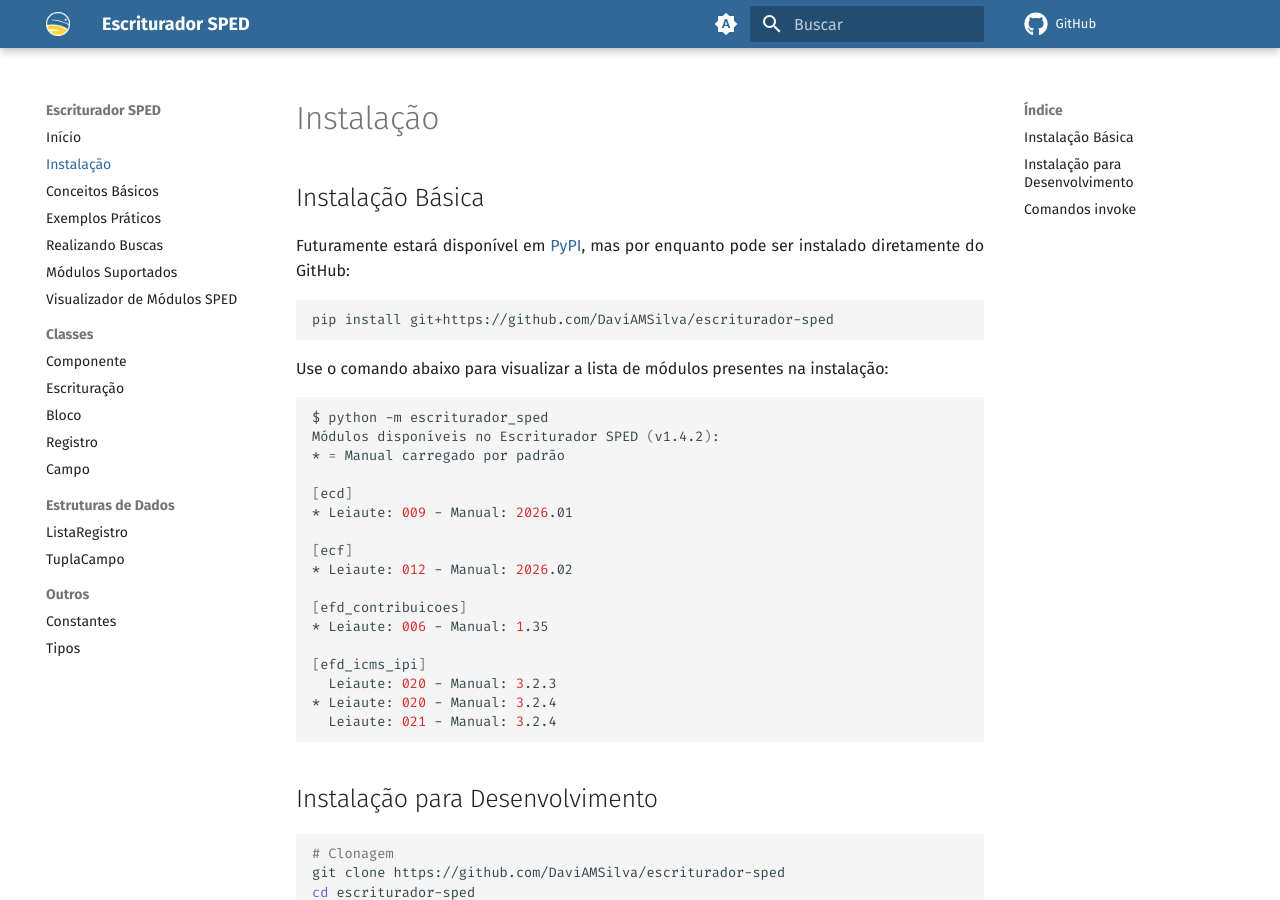
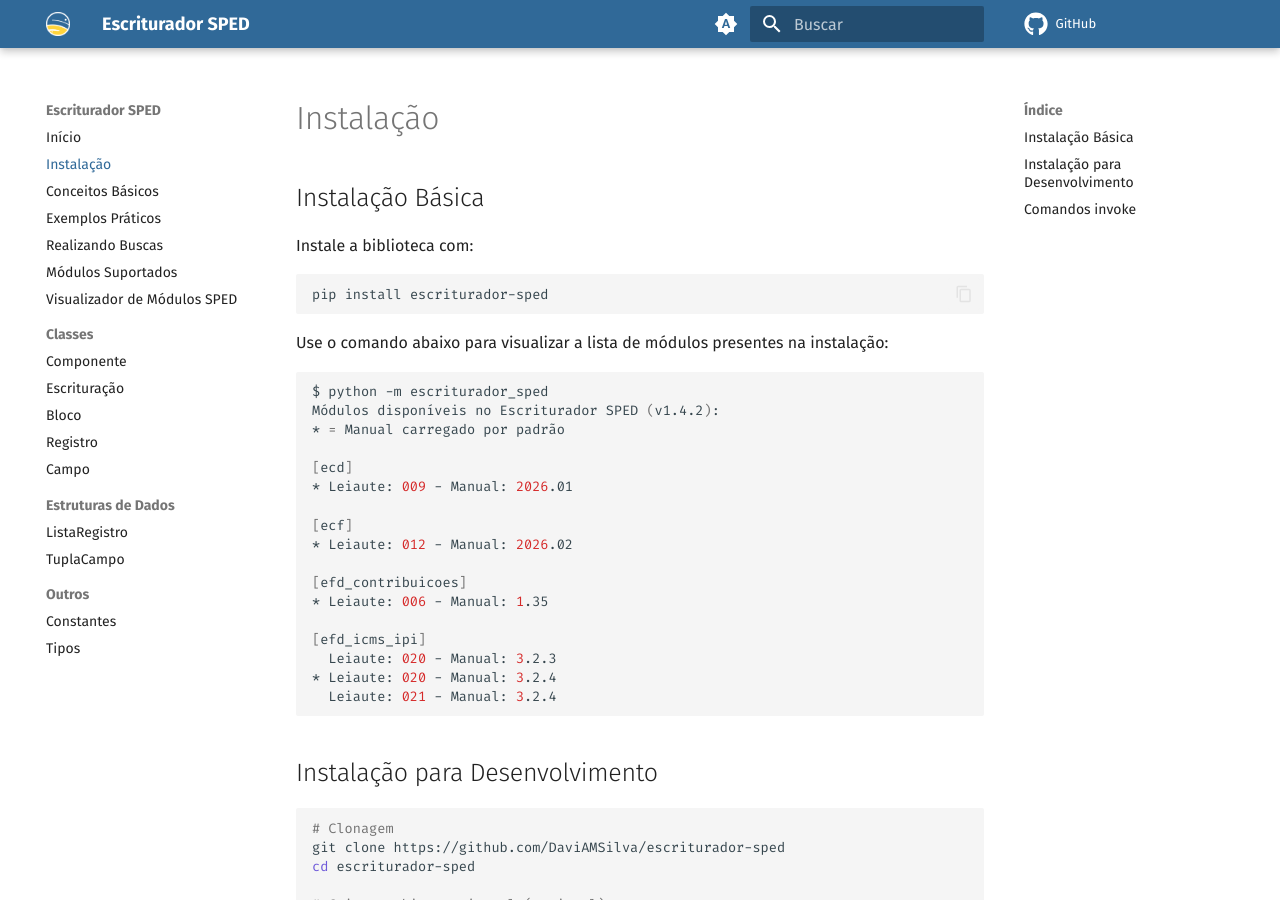
Before and after one commit to DaviAMSilva/escriturador-sped, an MkDocs documentation site: the page built from docs/instalacao.md, in a window 1280 px wide and 900 px high. Built offline with MkDocs 1.6.1 and Material for MkDocs 9.7.7, drawn with Linux system fonts in a browser that asks for light colours; plug-ins that fetch from the network failed and are left out; comment, search, counter and statistics services are not loaded.

Commit message:
Corrigido instrução de instalação

````diff
--- a/docs/instalacao.md
+++ b/docs/instalacao.md
@@ -2,10 +2,10 @@
 
 ## Instalação Básica
 
-Futuramente estará disponível em [PyPI](https://pypi.org/), mas por enquanto pode ser instalado diretamente do GitHub:
+Instale a biblioteca com:
 
-```bash
-pip install git+https://github.com/DaviAMSilva/escriturador-sped
+``` { .bash .copy }
+pip install escriturador-sped
 ```
 
 Use o comando abaixo para visualizar a lista de módulos presentes na instalação:
````
